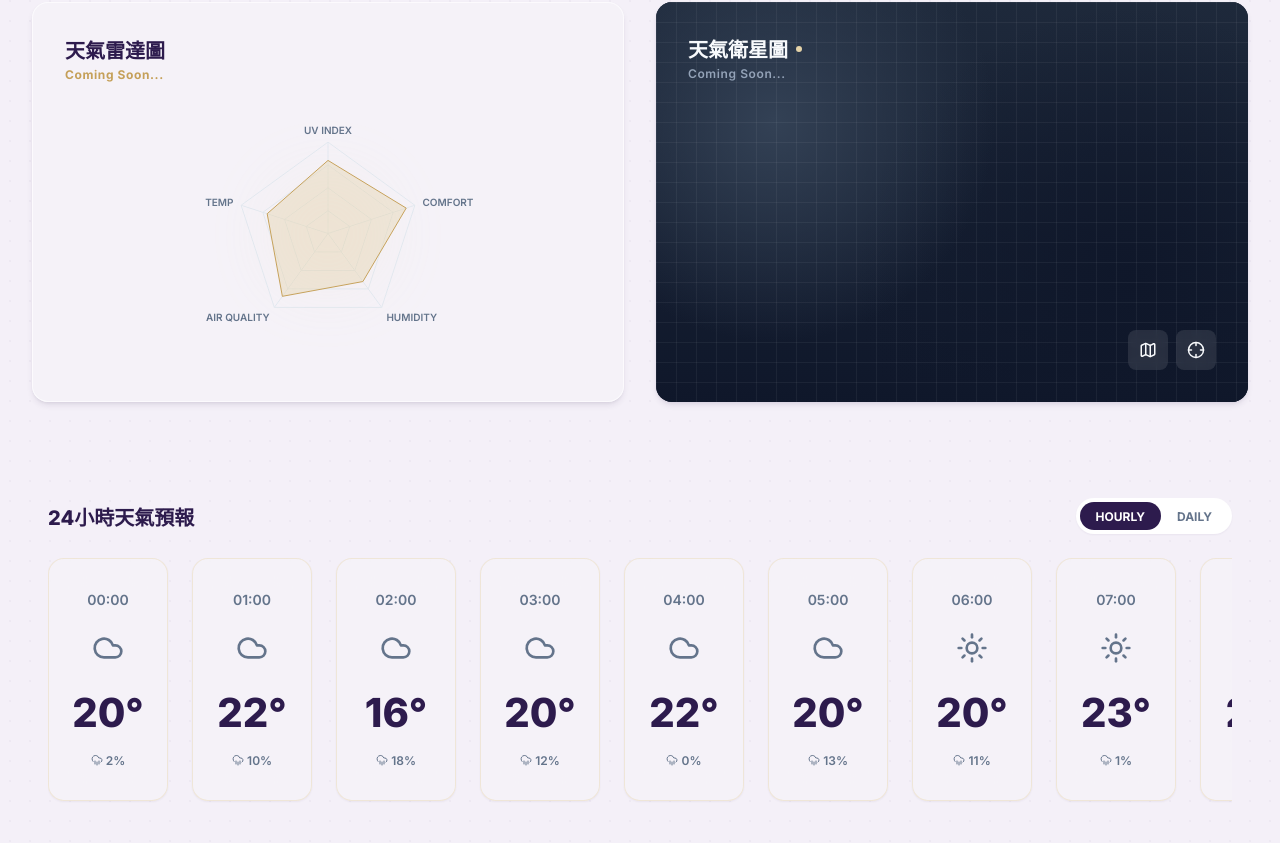
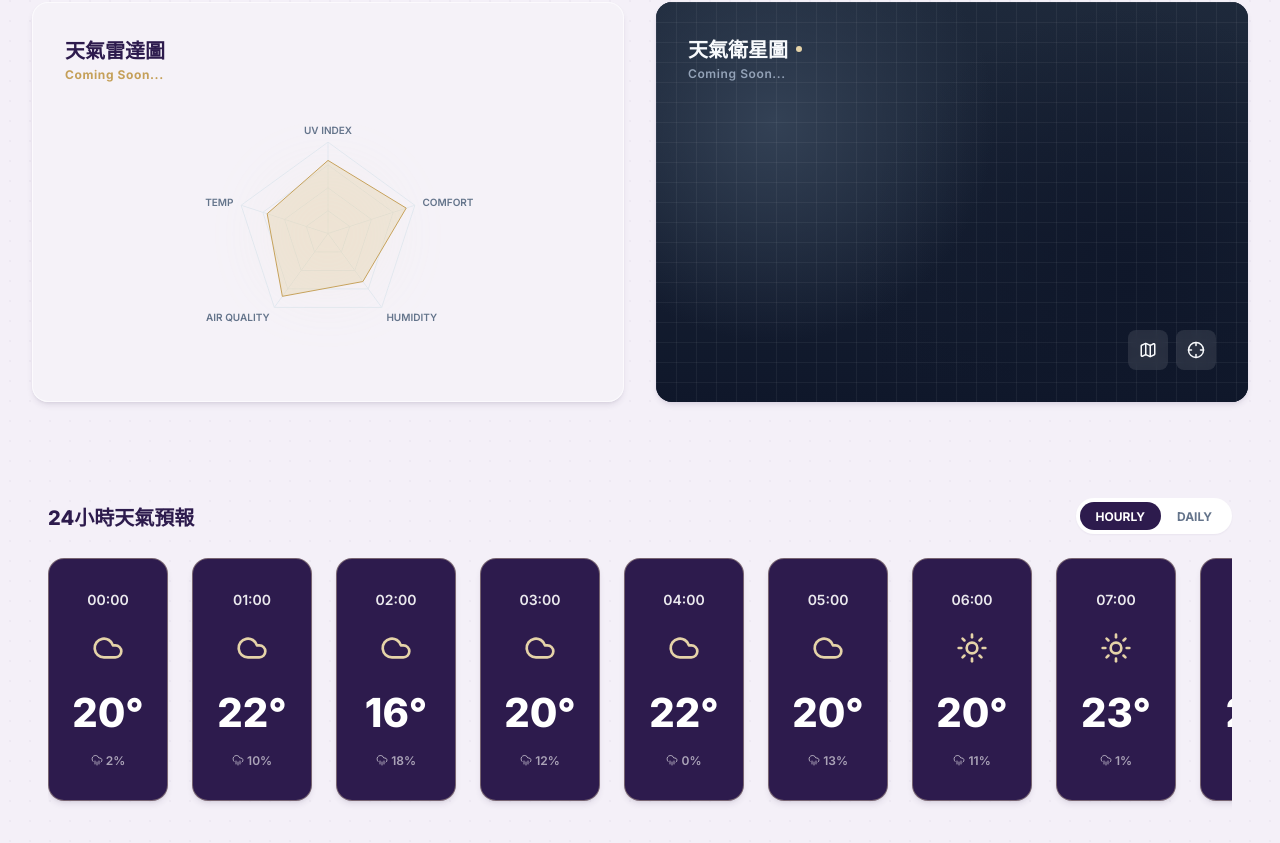
Before and after one commit to Helen202420/NCU_dashboard, a React (Vite) app: page / in a window 1280 px wide. Shown: the part 849-1692 px from the top of the page. Built offline with nearby package versions, Linux system fonts and the light colour scheme.

Commit message:
improve UI design

```diff
--- a/src/components/ForecastList.jsx
+++ b/src/components/ForecastList.jsx
@@ -29,8 +29,8 @@ const mockData = Array.from({ length: 24 }, (_, i) => {
   };
 });
 
-const getIcon = (type, isActive) => {
-  const color = isActive ? 'var(--color-secondary)' : 'var(--color-text-muted)';
+const getIcon = (type) => {
+  const color = 'var(--color-secondary)';
   switch(type) {
     case 'sun': return <Sun size={32} color={color} />;
     case 'cloud-sun': return <Cloud size={32} color={color} />;
@@ -41,8 +41,6 @@ const getIcon = (type, isActive) => {
 };
 
 const ForecastList = () => {
-  // Start with null so no card is initially selected (all white)
-  const [activeIndex, setActiveIndex] = useState(null);
 
   return (
     <div style={{ padding: '0 1rem' }}>
@@ -61,44 +59,37 @@ const ForecastList = () => {
 
       <div style={{ display: 'flex', gap: '1.5rem', overflowX: 'auto', paddingBottom: '1rem', WebkitOverflowScrolling: 'touch' }}>
         {mockData.map((item, i) => {
-          const isActive = i === activeIndex;
           return (
             <div
               key={i}
-              onMouseEnter={() => setActiveIndex(i)}
-              onMouseLeave={() => setActiveIndex(null)}
-              className={`glass-panel ${isActive ? 'text-white' : ''}`}
+              className="glass-panel text-white"
               style={{
-                background: isActive ? 'var(--color-primary)' : 'rgba(245, 243, 248, 0.8)',
+                background: 'var(--color-primary)',
                 minWidth: '120px',
                 padding: '2rem 1rem',
                 display: 'flex',
                 flexDirection: 'column',
                 alignItems: 'center',
                 gap: '1rem',
-                border: isActive ? '1px solid var(--color-secondary)' : '1px solid rgba(229, 211, 168, 0.4)',
+                border: '1px solid rgba(229, 211, 168, 0.4)',
                 position: 'relative',
                 cursor: 'default',
-                transition: 'all 0.3s ease',
-                boxShadow: isActive ? 'var(--shadow-glow)' : 'var(--shadow-sm)'
+                boxShadow: 'var(--shadow-md)'
               }}>
 
-              <div style={{ fontSize: 'var(--fs-small)', fontWeight: 600, color: isActive ? 'rgba(255,255,255,0.9)' : 'var(--color-text-muted)' }}>
-
+              <div style={{ fontSize: 'var(--fs-small)', fontWeight: 600, color: 'rgba(255,255,255,0.9)' }}>
                 {item.time}
               </div>
 
               <div className="flex-center" style={{ width: '48px', height: '48px' }}>
-                {getIcon(item.icon, isActive)}
+                {getIcon(item.icon)}
               </div>
 
-              <div style={{ fontSize: 'var(--fs-h1)', fontWeight: 800, color: isActive ? 'white' : 'var(--color-primary-dark)' }}>
-
+              <div style={{ fontSize: 'var(--fs-h1)', fontWeight: 800, color: 'white' }}>
                 {item.temp}
               </div>
 
-              <div style={{ fontSize: 'var(--fs-tiny)', fontWeight: 600, color: isActive ? 'rgba(255,255,255,0.6)' : 'var(--color-text-muted)', display: 'flex', alignItems: 'center', gap: '0.2rem' }}>
-
+              <div style={{ fontSize: 'var(--fs-tiny)', fontWeight: 600, color: 'rgba(255,255,255,0.6)', display: 'flex', alignItems: 'center', gap: '0.2rem' }}>
                 <CloudRain size={12} /> {item.precip}
               </div>
             </div>
```
